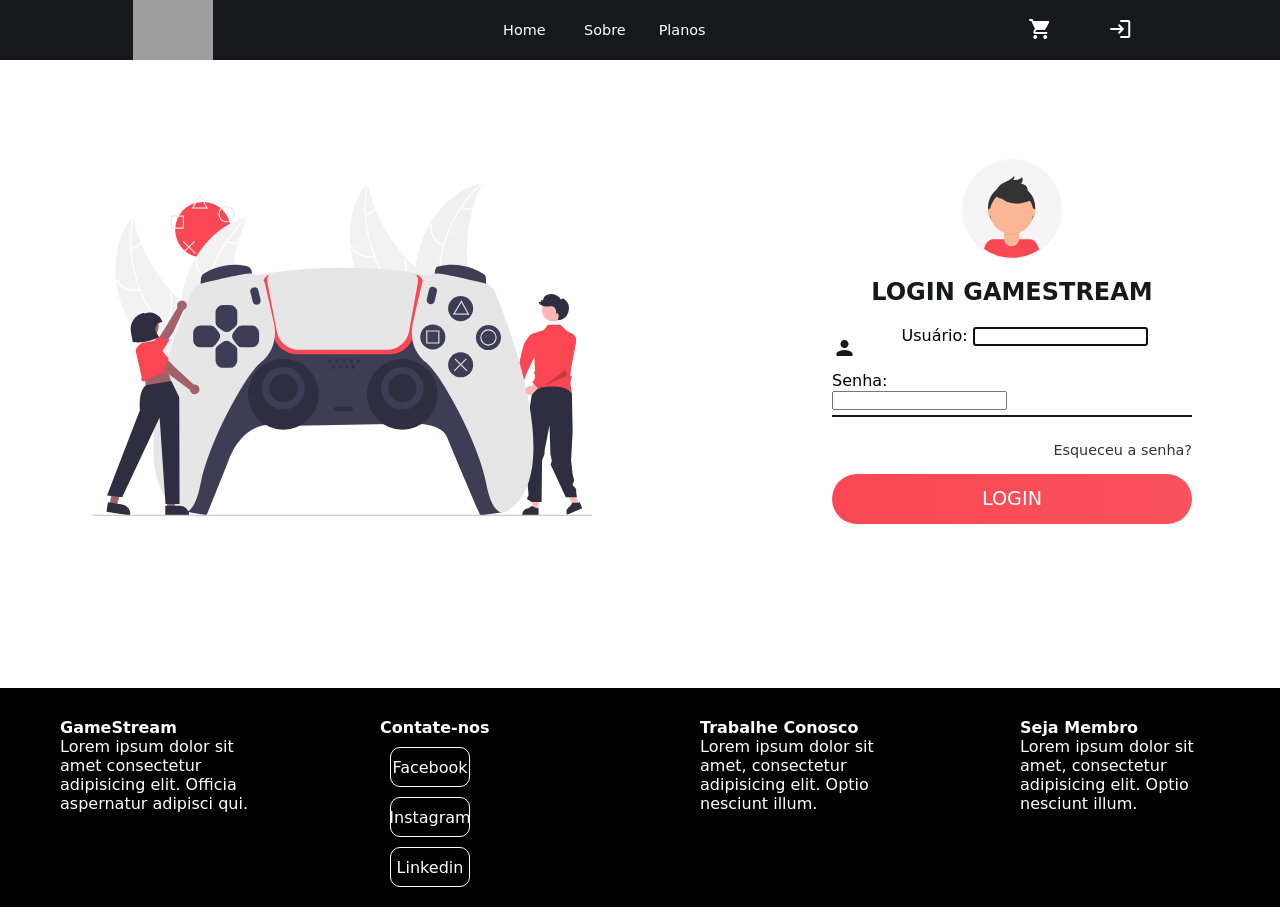
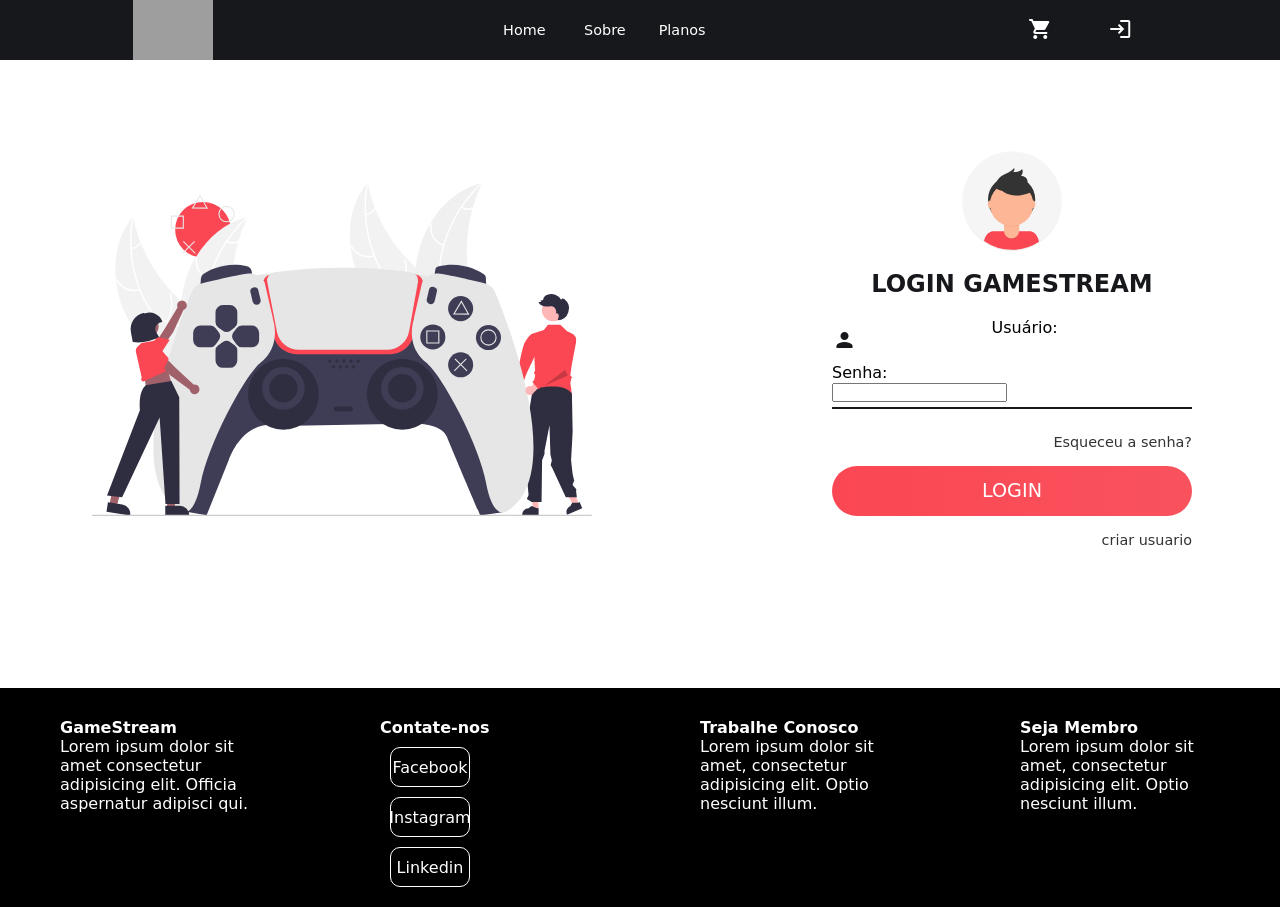
Before and after one commit to rjrrogerio/clube-de-assinatura-gamestream, a Django app: page /login/ in a window 1280 px wide. Run offline with Django 4.2, Linux system fonts and the light colour scheme; some web fonts are replaced; grey boxes are pictures that could not be loaded.

Commit message:
add link for create user

```diff
--- a/gamestream/static/custom/css/login.css
+++ b/gamestream/static/custom/css/login.css
@@ -131,7 +131,7 @@ form h2 {
     transition: .3s;
 }
 
-.input {
+#id_username {
     position: absolute;
     width: 100%;
     height: 100%;
--- a/gamestream/templates/registration/login.html
+++ b/gamestream/templates/registration/login.html
@@ -30,6 +30,7 @@
                 <a href="#">Esqueceu a senha?</a>
                 <input type="submit" class="btn-login" value="Login">
             </form>
+            <a href="{% url 'register' %}">criar usuario</a>
         </div>
     </div>
 
```
Also changed, not shown: gamestream/db.sqlite3.
